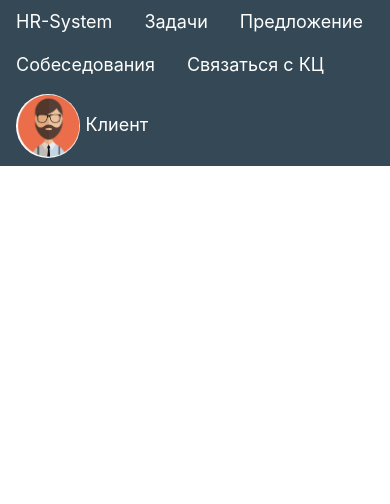
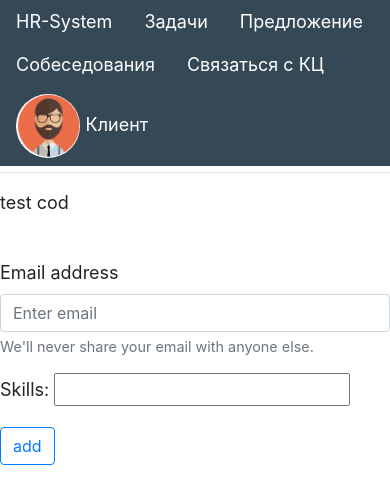
Before and after one commit to testvalik/BelHardCMS, a Django app: page /client/edit/skills in a window 390 px wide. Shown: the top 504 px of the page. Run offline with Django 3.2, Linux system fonts and the light colour scheme; some libraries are stand-ins or nearby versions.

Commit message:
phone RegEx, name.title(), testing form()

```diff
--- a/BelHardCRM/settings.py
+++ b/BelHardCRM/settings.py
@@ -24,7 +24,7 @@ SECRET_KEY = 'rtd@#1xwt_mhm7(0@aakxg#jjfv72)^+)=k!(nu^4yh+_p)-qf'
 # SECURITY WARNING: don't run with debug turned on in production!
 DEBUG = True
 
-ALLOWED_HOSTS = []
+ALLOWED_HOSTS = ['0.0.0.0', '127.0.0.1']
 
 # Application definition
 
--- a/client/models.py
+++ b/client/models.py
@@ -1,5 +1,6 @@
 from django.contrib.auth import get_user_model
 from django.db import models
+import re
 
 UserModel = get_user_model()
 
@@ -25,8 +26,9 @@ class City(models.Model):
 
 
 class Certificate(models.Model):
-    img = models.ImageField()  # ?????????????????????
-    link = models.URLField(max_length=100)
+    img = models.ImageField(blank=True, null=True, verbose_name='certificate_img')  # ?????????????????????
+    link = models.URLField(max_length=100, verbose_name='certificate_link',
+                           blank=True, null=True)
 
 
 class EducationWord(models.CharField):
@@ -130,6 +132,9 @@ class Client(models.Model):
     # state
     state = models.ForeignKey(State, on_delete=models.SET_NULL, null=True, blank=True)
 
+    def __str__(self):
+        return "%s %s %s" % (self.name, self.lastname, self.patronymic)
+
     def delete(self, *args, **kwargs):
         self.img.delete()
         # add client_CV.pdf
@@ -138,10 +143,14 @@ class Client(models.Model):
 
 
 class Telephone(models.Model):
-    telephone_number = models.CharField(max_length=20)
+    telephone_number = models.CharField(max_length=20, blank=True, null=True)
     client = models.ForeignKey(Client, on_delete=models.CASCADE)
 
     def save(self, *args, **kwargs):
-        print("phone to save: %s" % self.telephone_number)
-        # do something
-        # super().save(*args, **kwargs)   # TODO uncomment after 'UserLogin' module done!!!
+        pattern = "^[+]{1}[0-9]{1,20}$"
+        tel = self.telephone_number
+        if re.match(pattern=pattern, string=tel):
+            print("phone to save: %s" % tel)
+            # super().save(*args, **kwargs)   # TODO uncomment after 'UserLogin' module done!!!
+        else:
+            print("incorrect phone number")
--- a/client/static/client/js/client_main.js
+++ b/client/static/client/js/client_main.js
@@ -1,8 +1,9 @@
-function add_1more_element(create_element, placeholder, post_name, append_to) {
+function add_1more_element(create_element, placeholder, post_name, item_value, append_to) {
     var item = document.createElement(create_element);
     item.placeholder = placeholder;
     item.className = "form-control m-sm-1";
     item.type = 'text';
     item.name = post_name;
+    item.value = item_value;
     document.getElementById(append_to).appendChild(item);
 }
--- a/client/templates/client/client_edit_skills.html
+++ b/client/templates/client/client_edit_skills.html
@@ -13,30 +13,42 @@
 
     <div class="row">
         <div class="col">
-
             <form method="post">
                 {% csrf_token %}
-                {# <div id="skills"> #}
-                {# { form.as_p }} #}
-                {# </div> #}
-                {# <button onclick="add_1more_element()" type="button" class="btn btn-outline-primary m-sm-1">Навык +</button> #}
                 <div class="list-group">
+
                     <div id="skills">
                         <input type="text" class="form-control m-sm-1" placeholder="Enter your skill"
                                aria-label="Enter your skill" aria-describedby="button-addon2"
                                name="skill">
                     </div>
-
                     <button type="button" class="btn btn-outline-primary m-sm-1"
-                            onclick="add_1more_element('input', 'Enter your skill', 'skill', 'skills')">
+                            onclick="add_1more_element('input', 'Enter your skill', 'skill', '','skills')">
                         Навык +
                     </button>
                 </div>
-
                 <button type="submit" class="btn btn-outline-success m-sm-1">Сохранить</button>
             </form>
-
         </div>
     </div>
 
+    <hr>
+    <p>test cod</p>
+    <br>
+    <!-- тестовый код: как по нажатию кнопки добавить ещё 1 {{ form }}-элемент или "include"??? -->
+    <div id="div_add">
+        <!-- v1 -->
+        <form id="form_add">
+            {% include 'client/skills_test_include.html' %}
+        </form>
+        <!-- v2 -->
+        {{ form.as_p }}
+        <!-- button -->
+        <button type="button" class="btn btn-outline-primary m-sm-1"
+                onclick="">
+            add
+        </button>
+    </div>
+    <!-- тестовый код: как по нажатию добавить ещё 1 {{ form }}-элемент ??? -->
+
 {% endblock %}
--- /dev/null
+++ b/client/templates/client/skills_test_include.html
@@ -0,0 +1,6 @@
+<div class="form-group" id="id_skills_test_include">
+    <label for="exampleInputEmail1">Email address</label>
+    <input type="email" class="form-control" id="exampleInputEmail1" aria-describedby="emailHelp"
+           placeholder="Enter email">
+    <small id="emailHelp" class="form-text text-muted">We'll never share your email with anyone else.</small>
+</div>
--- a/client/views.py
+++ b/client/views.py
@@ -1,15 +1,14 @@
-from django.shortcuts import redirect
-from django.shortcuts import render
+from django.shortcuts import redirect, render
 from django.template.context_processors import csrf
 
-from .forms import UploadImgForm
+from .forms import UploadImgForm, AddSkillForm
 from .models import Client, Sex, Citizenship, FamilyState, Children, City, Telephone, State, Skills
 
 
 def client_main_page(request):
     response = csrf(request)
 
-    response['client_img'] = '/media/user_1.png'
+    response['client_img'] = '/media/user_1.png'    # test client icon
 
     return render(request=request,
                   template_name='client/client_main_page.html',
@@ -30,15 +29,15 @@ def client_edit_main(request):
     response = csrf(request)
 
     response['client_img'] = '/media/user_1.png'
-    response['sex'] = Sex.objects.all()
+    response['sex'] = Sex.objects.all()  # for a test
 
     if request.method == 'POST':
         print('client_edit_main - request.POST')
 
         client = Client(
-            name=request.POST['client_first_name'],
-            lastname=request.POST['client_last_name'],
-            patronymic=request.POST['client_middle_name'],
+            name=request.POST['client_first_name'].title(),  # вАленТиН -> Валентин
+            lastname=request.POST['client_last_name'].title(),
+            patronymic=request.POST['client_middle_name'].title(),
             sex=Sex(sex_word=request.POST['sex']),  # .save()
             date_born=request.POST['date_born'],
             citizenship=Citizenship(country_word=request.POST['citizenship']),  # .save()
@@ -62,9 +61,9 @@ def client_edit_main(request):
             Telephone(telephone_number=t).save()
 
         print(
-            request.POST['client_first_name'],
-            request.POST['client_last_name'],
-            request.POST['client_middle_name'],
+            request.POST['client_first_name'].title(),
+            request.POST['client_last_name'].title(),
+            request.POST['client_middle_name'].title(),
             request.POST['sex'],
             request.POST['date_born'],
             request.POST['citizenship'],
@@ -109,15 +108,18 @@ def client_edit_skills(request):
             skill = Client(skills=Skills(skills=s))  # Skill().save())
             # skill.save()  # TODO uncomment after 'UserLogin' module done!!!
 
-        # form = AddSkillForm(request.POST)
-        # response['form'] = form
-        # if form.is_valid():
-        #     form.save()
+        # test code ---------------------------
+        form = AddSkillForm(request.POST)
+        response['form'] = form
+        if form.is_valid():
+            print('form.is_valid()')
+            # form.save()
+        # test code ---------------------------
 
         return redirect(to='/client/edit')
     else:
         print('client_edit_skills - request.GET')
-        # response['form'] = AddSkillForm()
+        response['form'] = AddSkillForm()
 
     return render(request=request,
                   template_name='client/client_edit_skills.html',
```
Also changed, not shown: client/templates/client/client_edit_main.html (+4 -4 lines), db.sqlite3.
